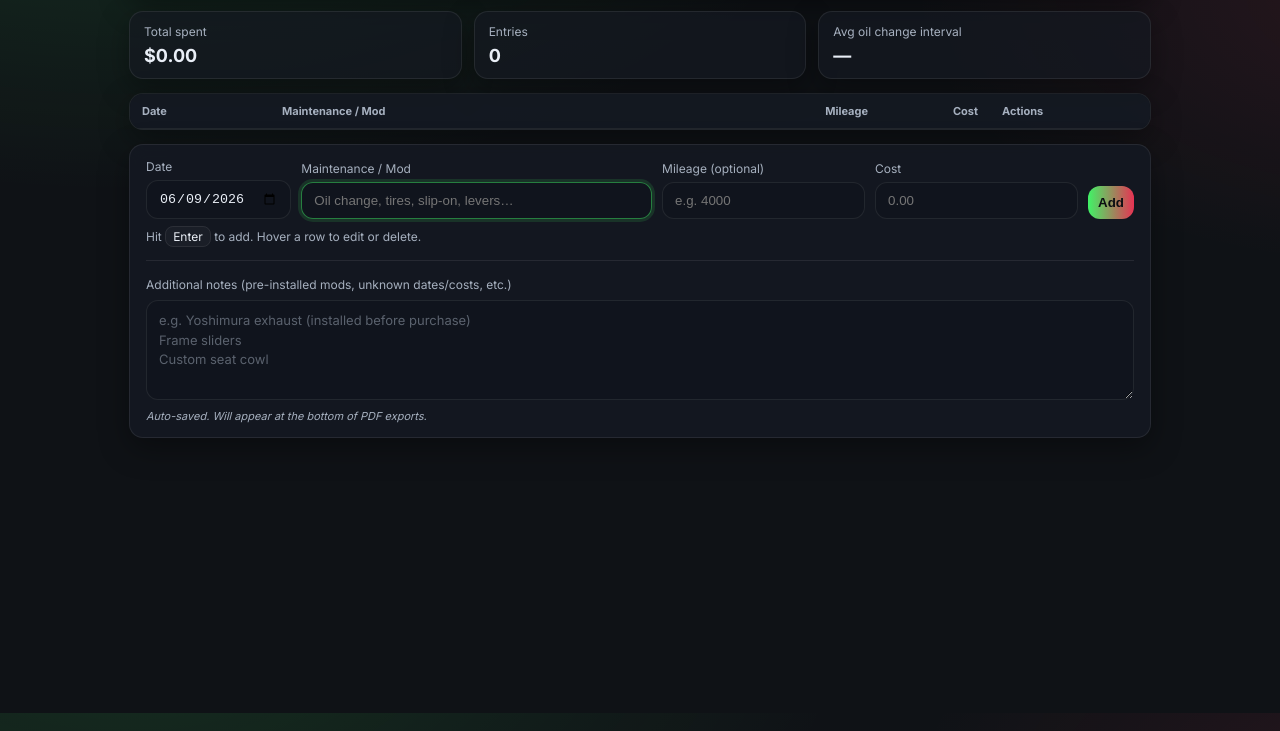
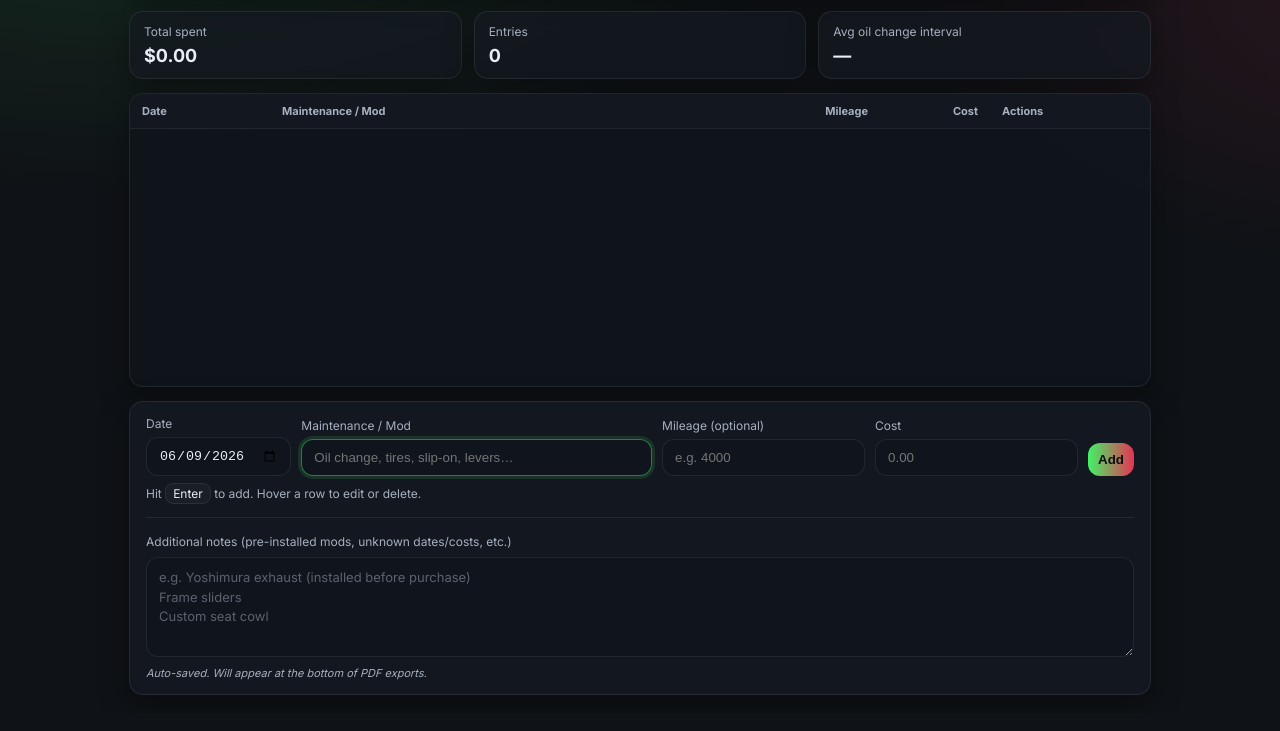
Before and after one commit to oallelsefailo/motorcycle-maint, a website: page public/index.html in a window 1280 px wide. Shown: the part 87-818 px from the top of the page. Drawn offline with Linux system fonts and the light colour scheme; no server answers.

Commit message:
unknown changes?

```diff
--- a/data/entries.json
+++ b/data/entries.json
@@ -63,6 +63,12 @@
       "maintenance": "Rear tire - Rosso 3",
       "cost": 270.71,
       "mileage": 7534
+    },
+    {
+      "id": "mq70tkzcf35ma5",
+      "date": "2026-06-02",
+      "maintenance": "AliExpress Winglets",
+      "cost": 80
     }
   ],
   "notes": "Racefit Growler-X exhaust\nMoore Mafia ECU flash\nZeroGravity smoke windscreen\nPuig winglets\nTST frame sliders\n16/43 Sprocket"
--- a/public/styles.css
+++ b/public/styles.css
@@ -19,7 +19,8 @@
 * { box-sizing: border-box; }
 
 html {
-  min-height: 100%;
+  height: 100%;
+  overflow: hidden;
   background:
     radial-gradient(1200px 600px at 10% -10%, rgba(67, 255, 107, 0.12), transparent 60%),
     radial-gradient(900px 500px at 110% 10%, rgba(255, 54, 90, 0.10), transparent 55%),
@@ -30,7 +31,8 @@ html {
 }
 
 body {
-  min-height: 100vh;
+  height: 100%;
+  overflow: hidden;
   margin: 0;
   font-family: "Inter", ui-sans-serif, system-ui, -apple-system, Segoe UI, Roboto, Arial, "Noto Sans", "Apple Color Emoji", "Segoe UI Emoji";
   color: var(--text);
@@ -39,8 +41,11 @@ body {
 
 .app {
   max-width: 1050px;
+  height: calc(100vh - 36px);
   margin: 18px auto;
-  padding: 0 14px 18px;
+  padding: 0 14px;
+  display: flex;
+  flex-direction: column;
 }
 
 .header {
@@ -112,10 +117,13 @@ h1 {
   margin-top: 14px;
   padding: 0;
   border-radius: var(--radius);
-  overflow: hidden;
+  overflow-y: auto;
+  overflow-x: hidden;
   border: 1px solid var(--border);
   background: rgba(16, 21, 29, 0.78);
   box-shadow: var(--shadow);
+  flex: 1;
+  min-height: 0;
 }
 
 .table {
@@ -138,7 +146,9 @@ h1 {
   border-bottom: 1px solid var(--border);
   cursor: pointer;
   user-select: none;
-  position: relative;
+  position: sticky;
+  top: 0;
+  z-index: 1;
   transition: background 120ms ease;
 }
 
@@ -286,16 +296,14 @@ tr:hover .actions { opacity: 1; }
 
 .footer {
   margin-top: 14px;
+  margin-bottom: 0;
   padding: 14px 16px;
   border: 1px solid var(--border);
   background: rgba(20, 25, 34, 0.90);
   border-radius: var(--radius);
   box-shadow: var(--shadow);
-
-  position: sticky;
-  bottom: 12px;
   backdrop-filter: blur(8px);
-  z-index: 10;
+  flex-shrink: 0;
 }
 
 .add-form {
```
